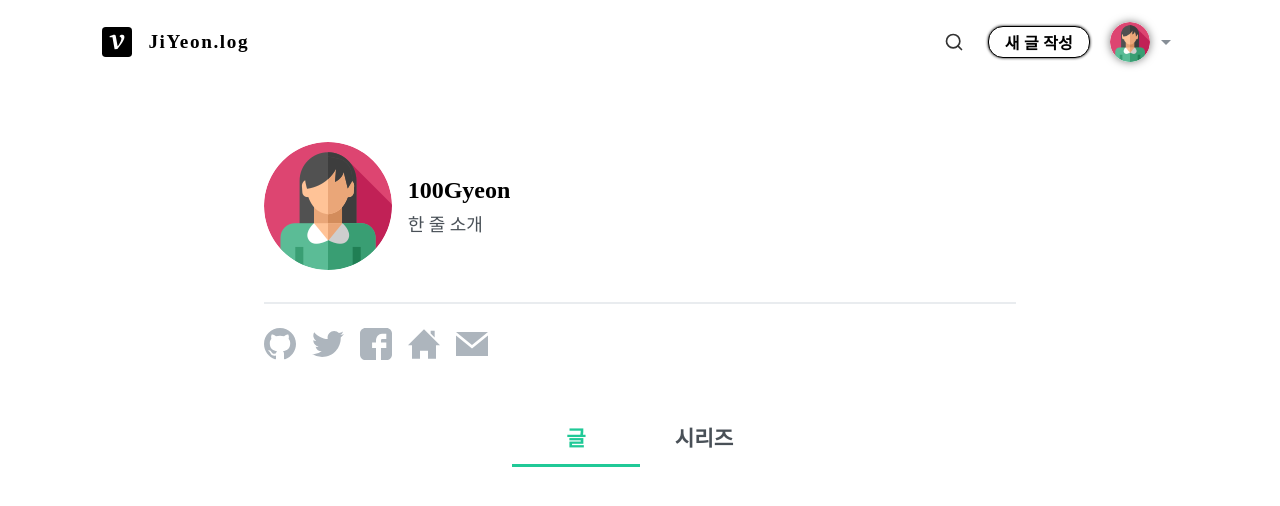
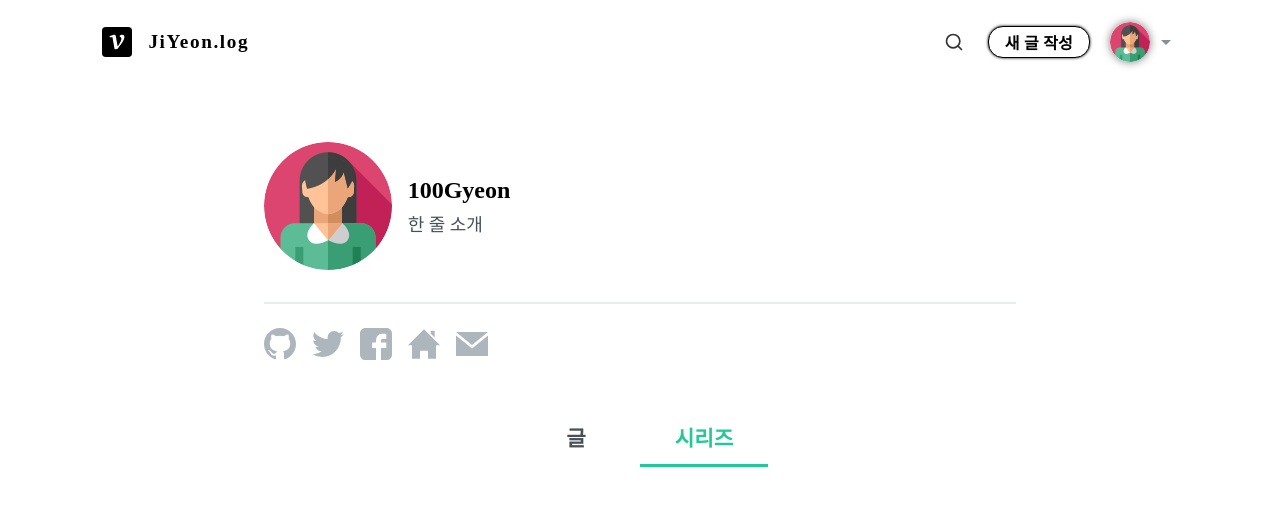
Before and after one commit to WE-SOPT-29th-Web-Part/Jiyeon-Baek, a React (Create React App) app in the folder react-velog/: page /series in a window 1280 px wide. Shown: the top 506 px of the page. Built offline with nearby package versions, Linux system fonts and the light colour scheme.

Commit message:
fix: useEffect와 location.pathname을 이용해서 새로고침 문제 해결

```diff
--- a/react-velog/src/components/home/HomeNav.jsx
+++ b/react-velog/src/components/home/HomeNav.jsx
@@ -1,9 +1,10 @@
-import React, { useState } from 'react';
+import React, { useEffect, useState } from 'react';
 import styled from 'styled-components';
-import { Link } from 'react-router-dom';
+import { Link, useLocation } from 'react-router-dom';
 
 const HomeNav = () => {
   const [line, setLine] = useState(true);
+  const location = useLocation();
 
   const handleClick = (e) => {
     switch (e.target.id) {
@@ -17,6 +18,19 @@ const HomeNav = () => {
         break;
     }
   };
+
+  useEffect(() => {
+    switch (location.pathname) {
+      case '/':
+        setLine(true);
+        break;
+      case '/series':
+        setLine(false);
+        break;
+      default:
+        break;
+    }
+  }, [location]);
 
   return (
     <StyledNav line={line}>
```
